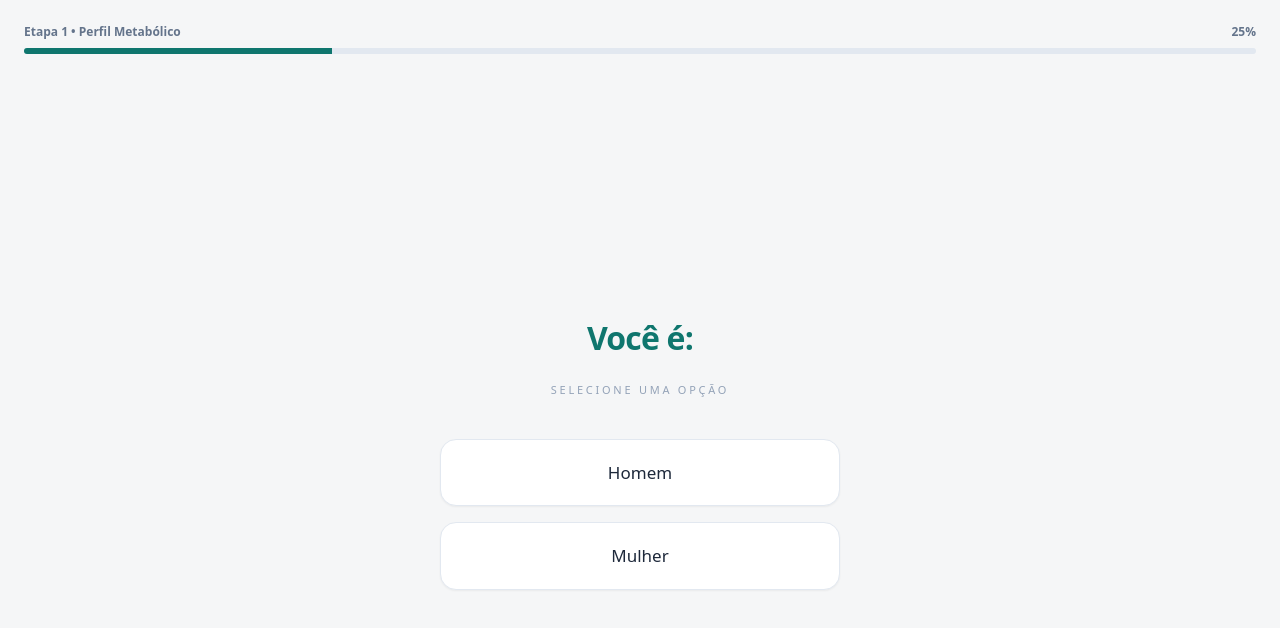
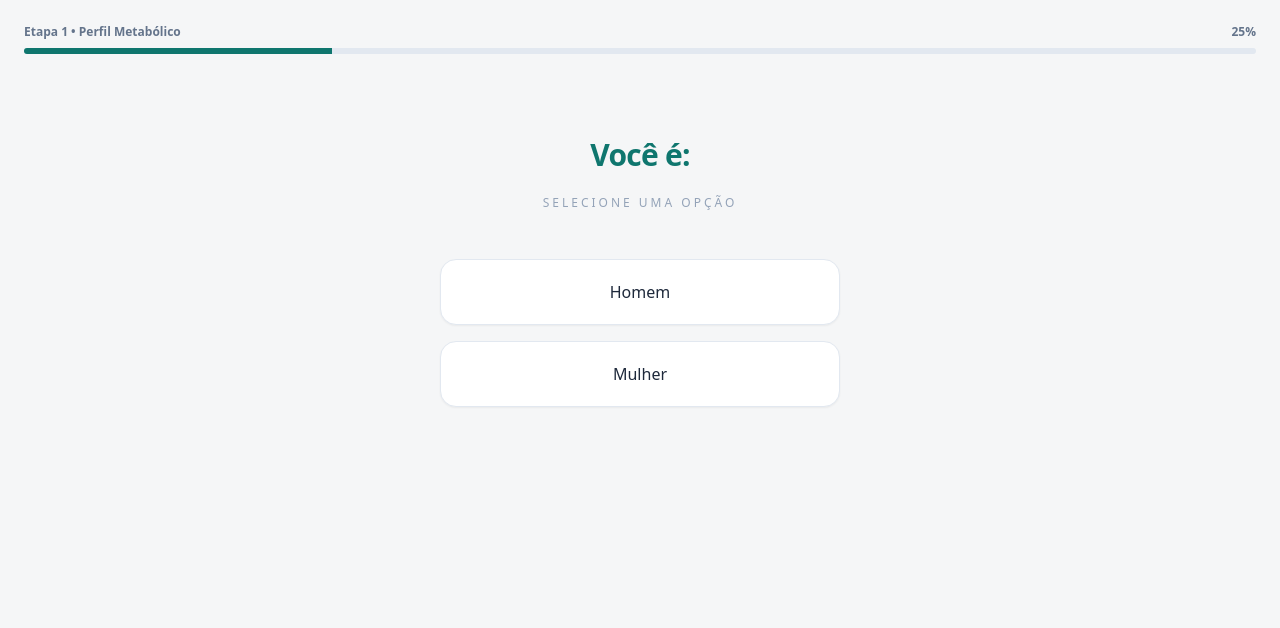
Before and after one commit to Gguga/quiz, a React (Vite) app: page / in a window 1280 px wide. Both pictures are taken after a click on the button "COMEÇAR AVALIAÇÃO GRATUITA". Shown: the top 628 px of the page. Built offline with nearby package versions, Linux system fonts and the light colour scheme.

Commit message:
Update QuizStep.tsx

```diff
--- a/QuizStep.tsx
+++ b/QuizStep.tsx
@@ -24,48 +24,36 @@ const QuizStep: React.FC<QuizStepProps> = ({
     onNext();
   };
 
-  // 🔥 quebra automática elegante para perguntas muito longas
-  const formattedText =
-    question.text.length > 70
-      ? question.text.replace(/ e /g, ' e\n')
-      : question.text;
-
   return (
     <div
       key={question.id}
-      className="min-h-screen w-full max-w-md mx-auto px-6 flex flex-col justify-center"
+      className="min-h-screen w-full max-w-md mx-auto px-6 pt-20 pb-16 flex flex-col"
     >
 
       <div className="w-full">
 
-        {/* HEADER */}
-        <div className="text-center mb-10">
+        <div className="text-center mb-12">
 
-          <h2 className="text-[28px] md:text-[32px] font-semibold text-[#0f766e] leading-[1.25] tracking-tight whitespace-pre-line">
-            {formattedText}
+          <h2 className="text-3xl font-semibold text-[#0f766e] leading-snug tracking-tight max-w-xs mx-auto">
+            {question.text}
           </h2>
 
-          <p className="text-slate-400 text-[11px] uppercase tracking-[0.25em] mt-6">
+          <p className="text-slate-400 text-xs uppercase tracking-[0.25em] mt-5">
             Selecione uma opção
           </p>
 
         </div>
 
-        {/* OPTIONS */}
         <div className="space-y-4">
-
           {question.options.map((option) => (
             <button
               key={option.value}
               type="button"
               onClick={() => handleOptionClick(option.value)}
-              className="w-full py-5 rounded-2xl
-                         bg-white
+              className="w-full py-5 rounded-2xl font-medium text-base
+                         bg-white text-slate-800
                          border border-slate-200
                          shadow-sm
-                         text-slate-800
-                         text-[17px]
-                         font-medium
                          transition-all duration-200
                          active:scale-[0.97]
                          focus:outline-none"
@@ -73,16 +61,14 @@ const QuizStep: React.FC<QuizStepProps> = ({
               {option.label}
             </button>
           ))}
-
         </div>
 
-        {/* BACK */}
         {!isFirst && (
           <div className="mt-14 text-center">
             <button
               type="button"
               onClick={onBack}
-              className="text-slate-400 text-[12px] uppercase tracking-[0.3em]"
+              className="text-slate-400 text-xs uppercase tracking-[0.25em]"
             >
               ← Voltar
             </button>
```
